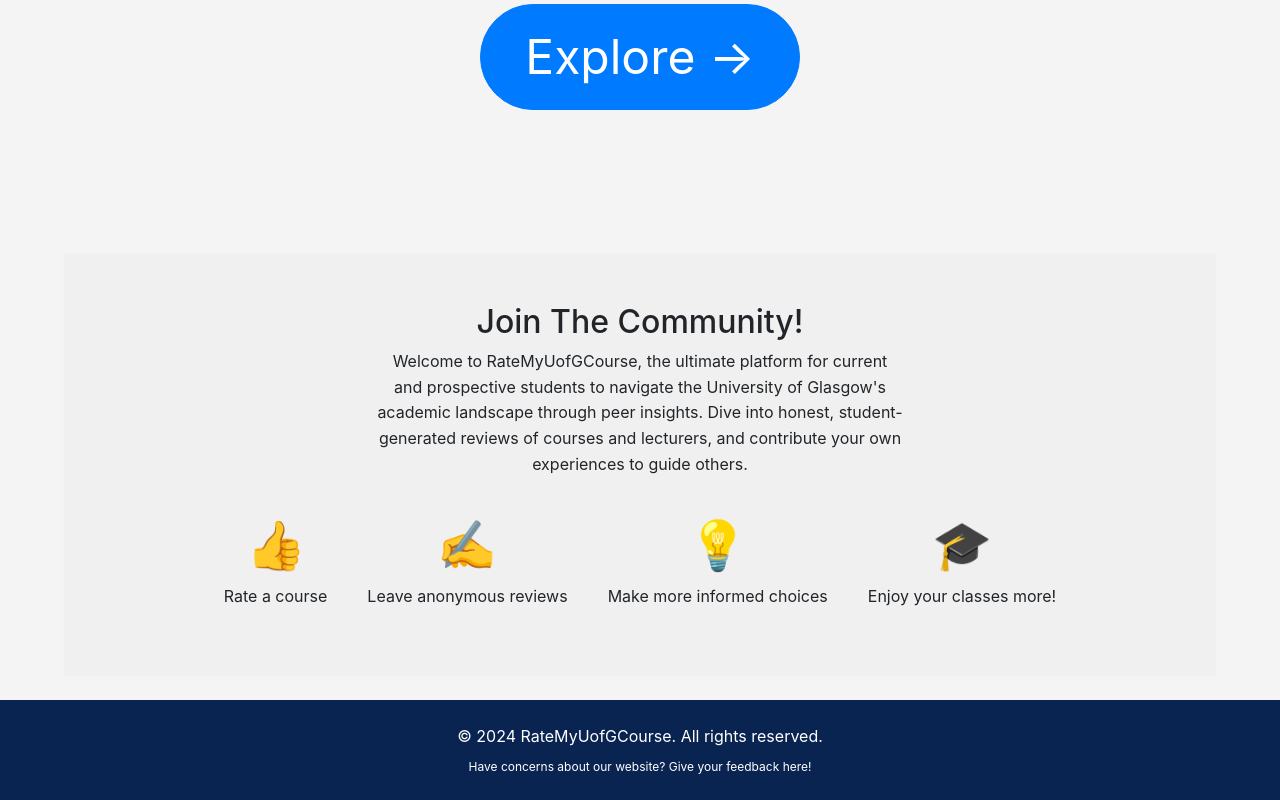
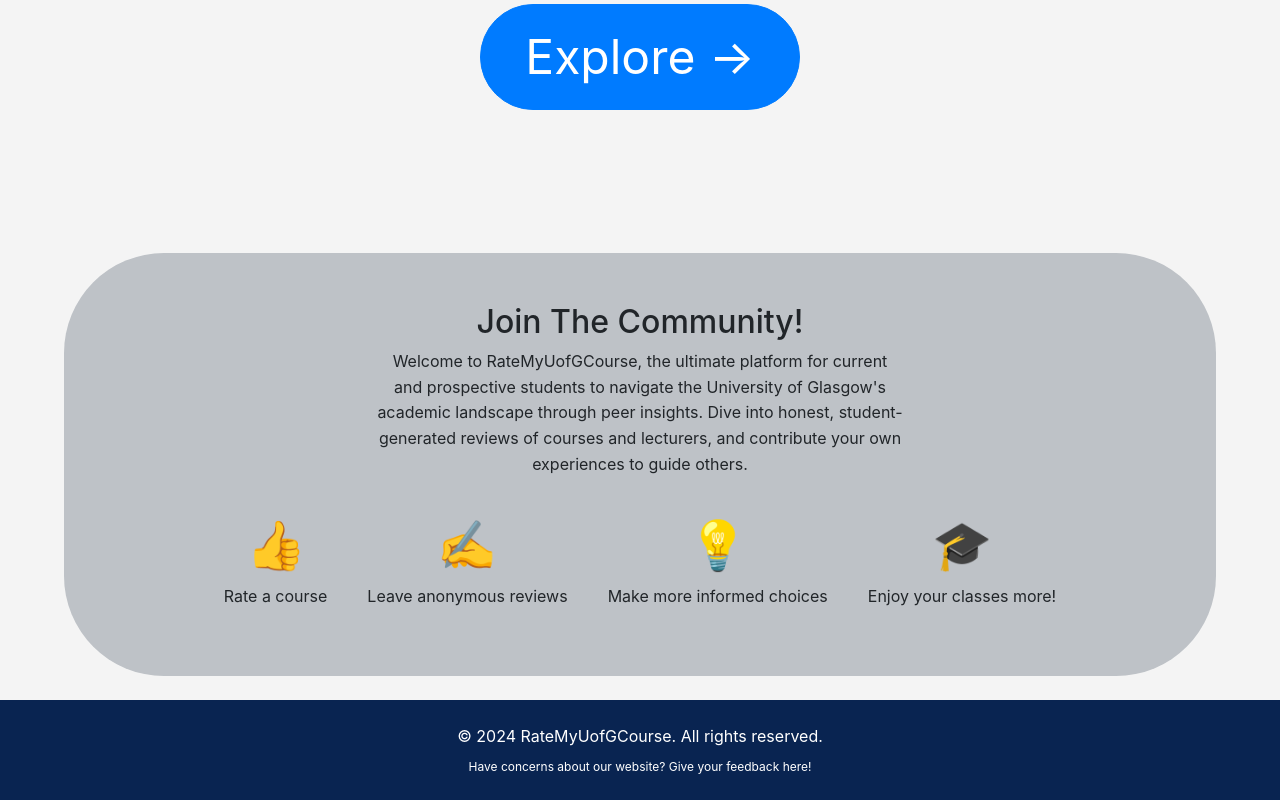
Before and after one commit to luciantkd/rate_my_uog_course, a Django app: page / in a window 1280 px wide. Shown: the part 384-1184 px from the top of the page. Run offline with Django 3.2, Linux system fonts and the light colour scheme; some libraries are stand-ins or nearby versions.

Commit message:
Adapted the homepage

```diff
--- a/static/css/rateMyUogCourse/styles-homepage.css
+++ b/static/css/rateMyUogCourse/styles-homepage.css
@@ -35,7 +35,8 @@
 }
 
 #community {
-  background-color: #f0f0f0;
+  background-color: rgb(190, 194, 199);
+  border-radius: 100px;
   padding: 50px;
   text-align: center;
 }
--- a/templates/rateMyUogCourse/homepage.html
+++ b/templates/rateMyUogCourse/homepage.html
@@ -4,7 +4,6 @@
 {% block title %}Home - Rate My UofG Course{% endblock %}
 {% block additional_styles %}<link rel="stylesheet" href="{% static 'css/rateMyUogCourse/styles-homepage.css' %}">{% endblock %}
 {% block content %}
-
     <section id="search">
         <div>
             <h1>RateMyUofGCourse</h1>
```
Lines whose indentation alone changed are shown as unchanged.
